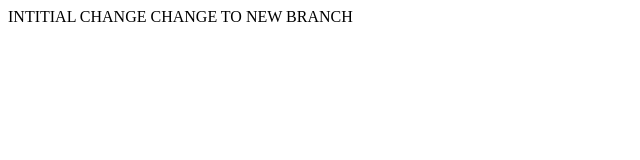
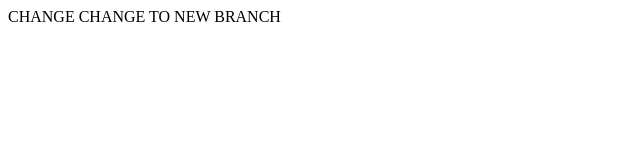
Before and after one commit to jc-onciangco/Lorem-Ipsum, a plain HTML site: page index.html in a window 1280 px wide. Shown: the whole page, without its empty margins (0-640 px from the left). Drawn offline with Linux system fonts and the light colour scheme.

Commit message:
2nd commit

```diff
--- a/index.html
+++ b/index.html
@@ -6,7 +6,6 @@
     <title>Document</title>
 </head>
 <body>
-    INTITIAL
     CHANGE
     CHANGE TO NEW BRANCH
 </body>
```
